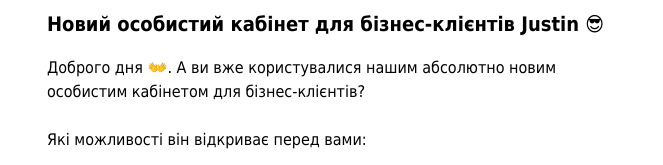
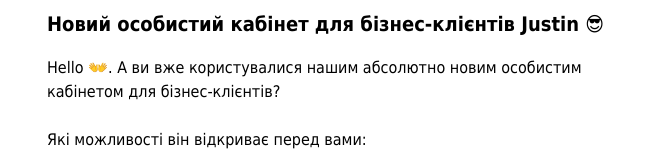
Before and after one commit to unicorn37/Unicorn, a plain HTML site: page index.html in a window 1280 px wide. Shown: the part 345-510 px from the top of the page, without its empty margins (308-971 px from the left). Drawn offline with Linux system fonts and the light colour scheme.

Commit message:
Update index.html

```diff
--- a/index.html
+++ b/index.html
@@ -131,7 +131,7 @@ td .es-button-border-2:hover {
                       <td align="left" style="padding:0;Margin:0;padding-bottom:5px"><h2 style="Margin:0;line-height:24px;mso-line-height-rule:exactly;font-family:tahoma, verdana, segoe, sans-serif;font-size:20px;font-style:normal;font-weight:bold;color:#000000">Новий особистий кабінет для бізнес-клієнтів Justin 😎</h2></td>
                      </tr>
                      <tr style="border-collapse:collapse">
-                      <td align="left" style="padding:0;Margin:0;padding-top:15px;padding-bottom:30px"><p style="Margin:0;-webkit-text-size-adjust:none;-ms-text-size-adjust:none;mso-line-height-rule:exactly;font-family:tahoma, verdana, segoe, sans-serif;line-height:24px;color:#000000;font-size:16px">Доброго дня 👐. А ви вже користувалися нашим абсолютно новим особистим кабінетом для бізнес-клієнтів?<br><br></p><p style="Margin:0;-webkit-text-size-adjust:none;-ms-text-size-adjust:none;mso-line-height-rule:exactly;font-family:tahoma, verdana, segoe, sans-serif;line-height:24px;color:#000000;font-size:16px">Які можливості він відкриває перед вами:</p>
+                      <td align="left" style="padding:0;Margin:0;padding-top:15px;padding-bottom:30px"><p style="Margin:0;-webkit-text-size-adjust:none;-ms-text-size-adjust:none;mso-line-height-rule:exactly;font-family:tahoma, verdana, segoe, sans-serif;line-height:24px;color:#000000;font-size:16px">Hello 👐. А ви вже користувалися нашим абсолютно новим особистим кабінетом для бізнес-клієнтів?<br><br></p><p style="Margin:0;-webkit-text-size-adjust:none;-ms-text-size-adjust:none;mso-line-height-rule:exactly;font-family:tahoma, verdana, segoe, sans-serif;line-height:24px;color:#000000;font-size:16px">Які можливості він відкриває перед вами:</p>
                        <ul style="font-size:16px;color:#000000">
                         <li style="margin-bottom:15px;-webkit-text-size-adjust:none;-ms-text-size-adjust:none;mso-line-height-rule:exactly;font-family:tahoma, verdana, segoe, sans-serif;line-height:24px;color:#000000;font-size:16px">створюйте експрес-накладні та реєстри для швидкої передачі посилок;</li>
                         <li style="margin-bottom:15px;-webkit-text-size-adjust:none;-ms-text-size-adjust:none;mso-line-height-rule:exactly;font-family:tahoma, verdana, segoe, sans-serif;line-height:24px;color:#000000;font-size:16px">контролюйте доставку посилок;</li>
```
